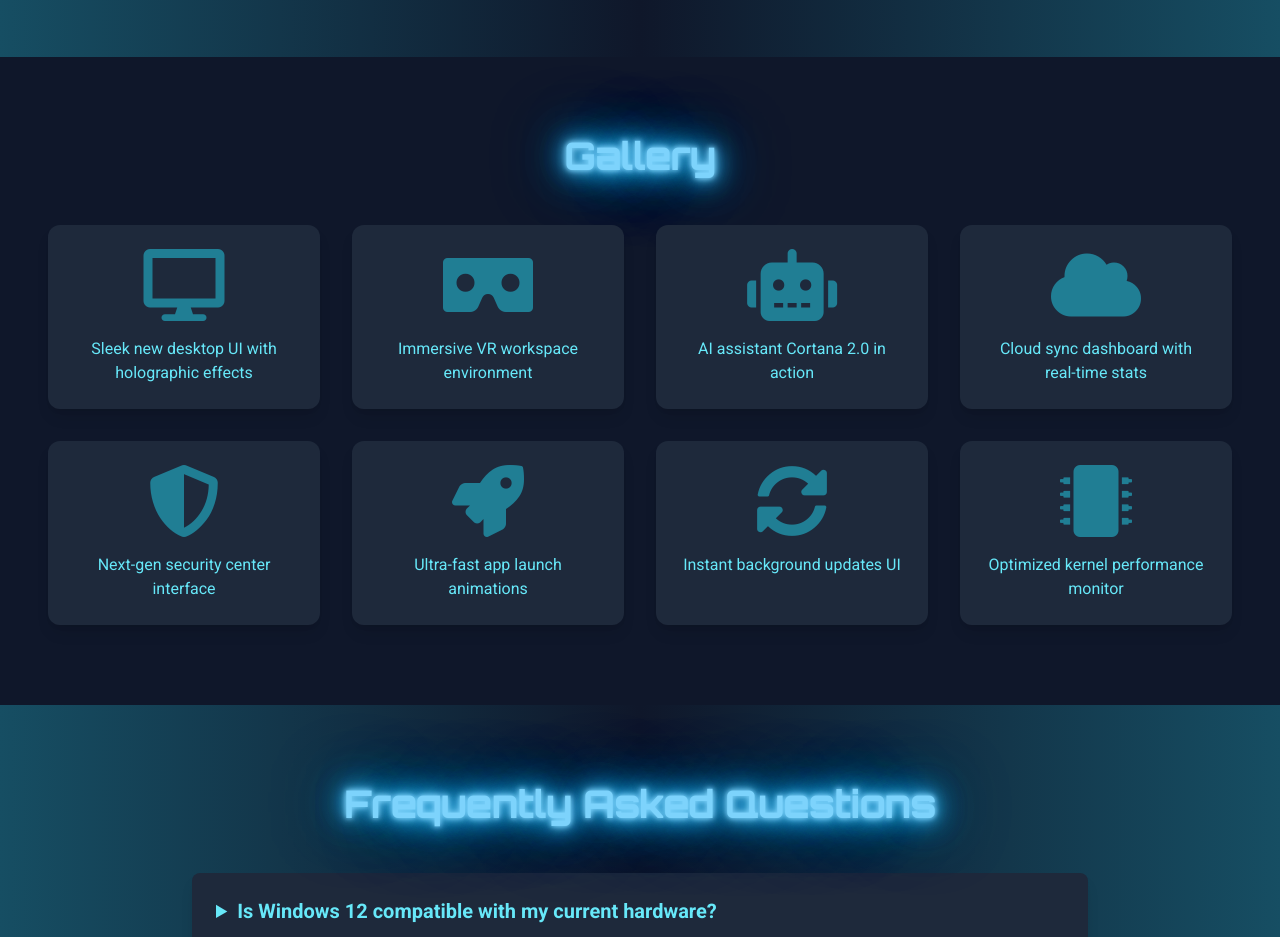
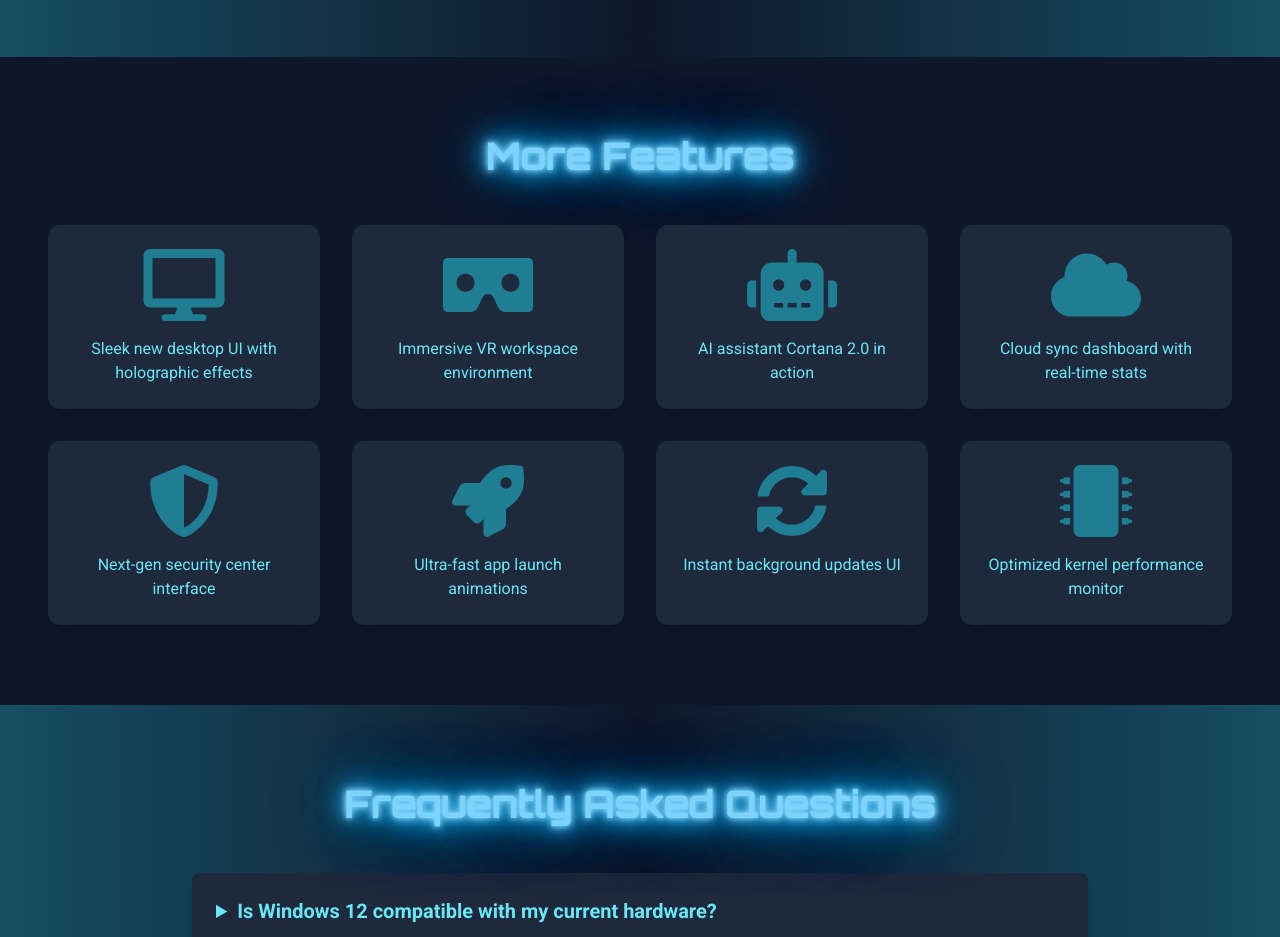
Before and after one commit to sahaj-fart/Windows-12, a plain HTML site: page index.html in a window 1280 px wide. Shown: the part 2000-2937 px from the top of the page. Drawn offline with nearby package versions, Linux system fonts and the light colour scheme.

Commit message:
Update index.html

```diff
--- a/index.html
+++ b/index.html
@@ -344,7 +344,7 @@
     id="gallery"
     class="max-w-7xl mx-auto px-6 md:px-12 py-20"
   >
-    <h3 class="text-4xl font-extrabold neon-text mb-12 text-center tracking-wide">Gallery</h3>
+    <h3 class="text-4xl font-extrabold neon-text mb-12 text-center tracking-wide">More Features</h3>
     <div class="grid grid-cols-2 md:grid-cols-4 gap-8">
       <div class="bg-slate-800 rounded-xl p-6 shadow-lg hover:shadow-cyan-500/50 transition-shadow duration-500 flex flex-col items-center">
         <i class="fas fa-desktop text-7xl text-cyan-400 mb-4 animate-pulse"></i>
```
